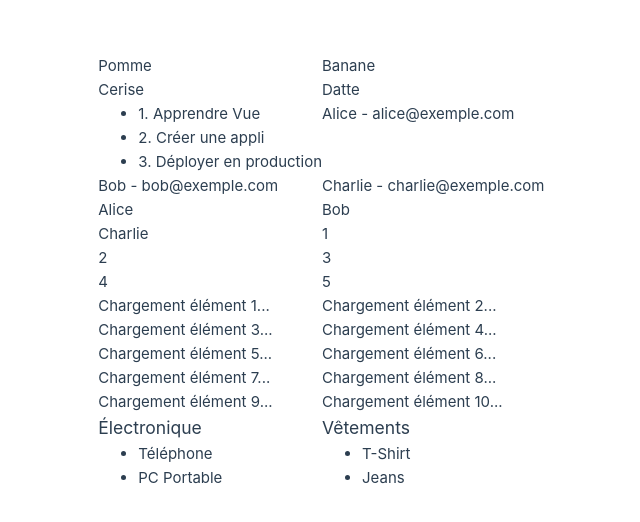
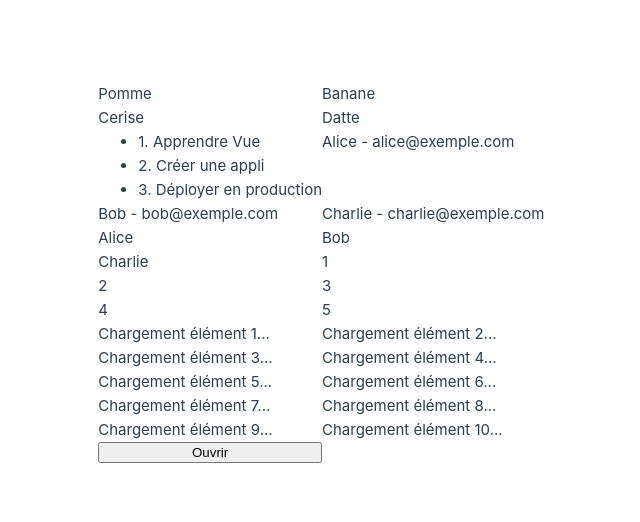
Before and after one commit to rosto-infinity/formation-vuejs-prof, a Vue app: page / in a window 1280 px wide. Shown: the part 128-650 px from the top of the page, without its empty margins (318-958 px from the left). Built offline with nearby package versions, Linux system fonts and the light colour scheme.

Commit message:
Modèles Courants de Développement (Patterns)

```diff
--- a/src/components/DirectivesFor.vue
+++ b/src/components/DirectivesFor.vue
@@ -36,6 +36,13 @@ const categories = ref([
     ],
   },
 ]);
+
+
+const isOpen = ref(false);
+
+function toggle() {
+  isOpen.value = !isOpen.value; // Inverse la valeur (true -> false -> true)
+}
 </script>
 
 <template>
@@ -72,7 +79,16 @@ const categories = ref([
     Chargement élément {{ i }}...
   </div>
 
-  <div v-for="category in categories" :key="category.id">
+
+
+
+   <button @click="toggle">
+    {{ isOpen ? "Fermer" : "Ouvrir" }}
+  </button>
+
+  <div v-if="isOpen">
+    Le menu déroulant est ici !
+      <div v-for="category in categories" :key="category.id">
     <h3>{{ category.name }}</h3>
     <ul>
       <!-- --Le v-for à l'intérieur utilise la variable `category` du v-for parent ! -->
@@ -81,4 +97,5 @@ const categories = ref([
       </li>
     </ul>
   </div>
+  </div>
 </template>
```
